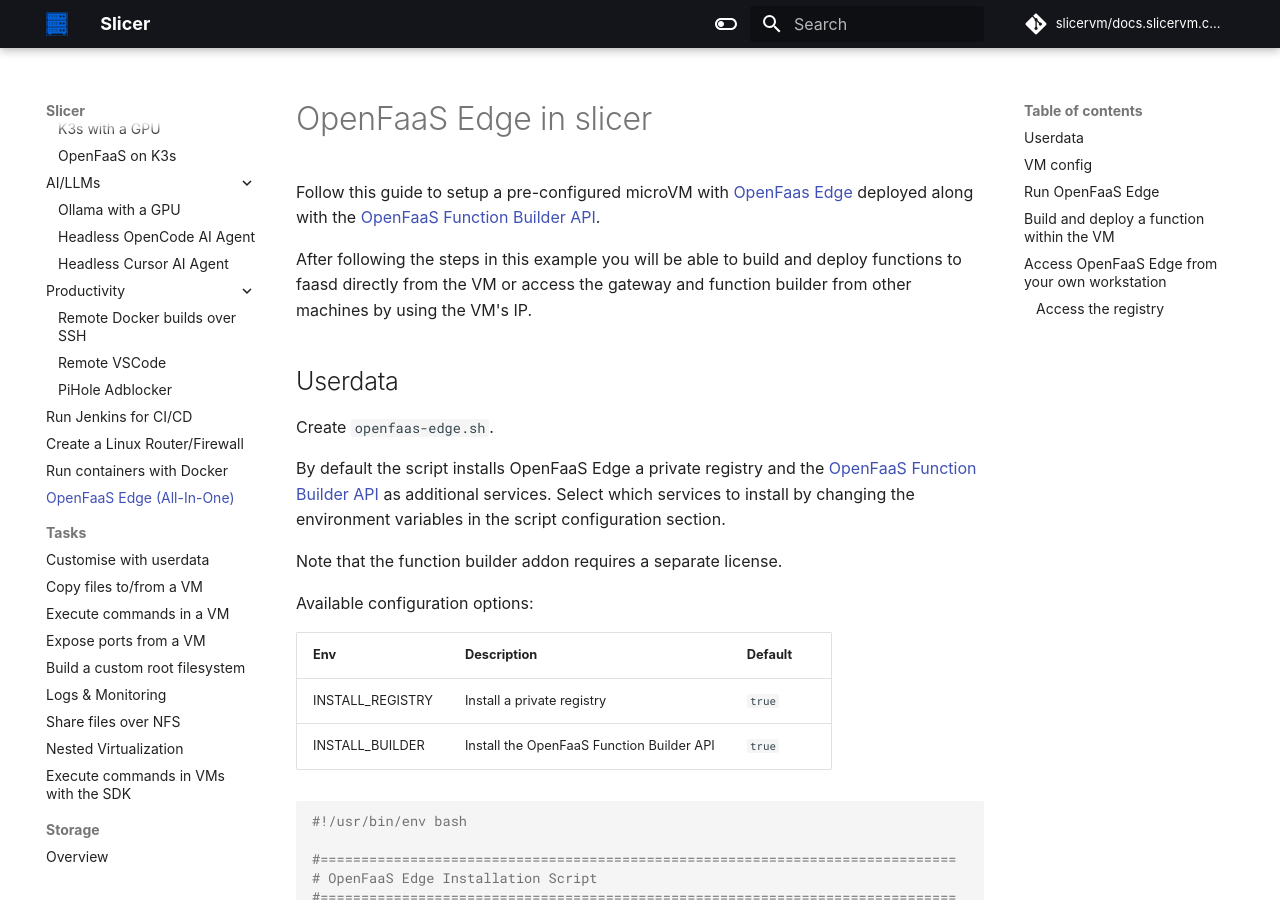
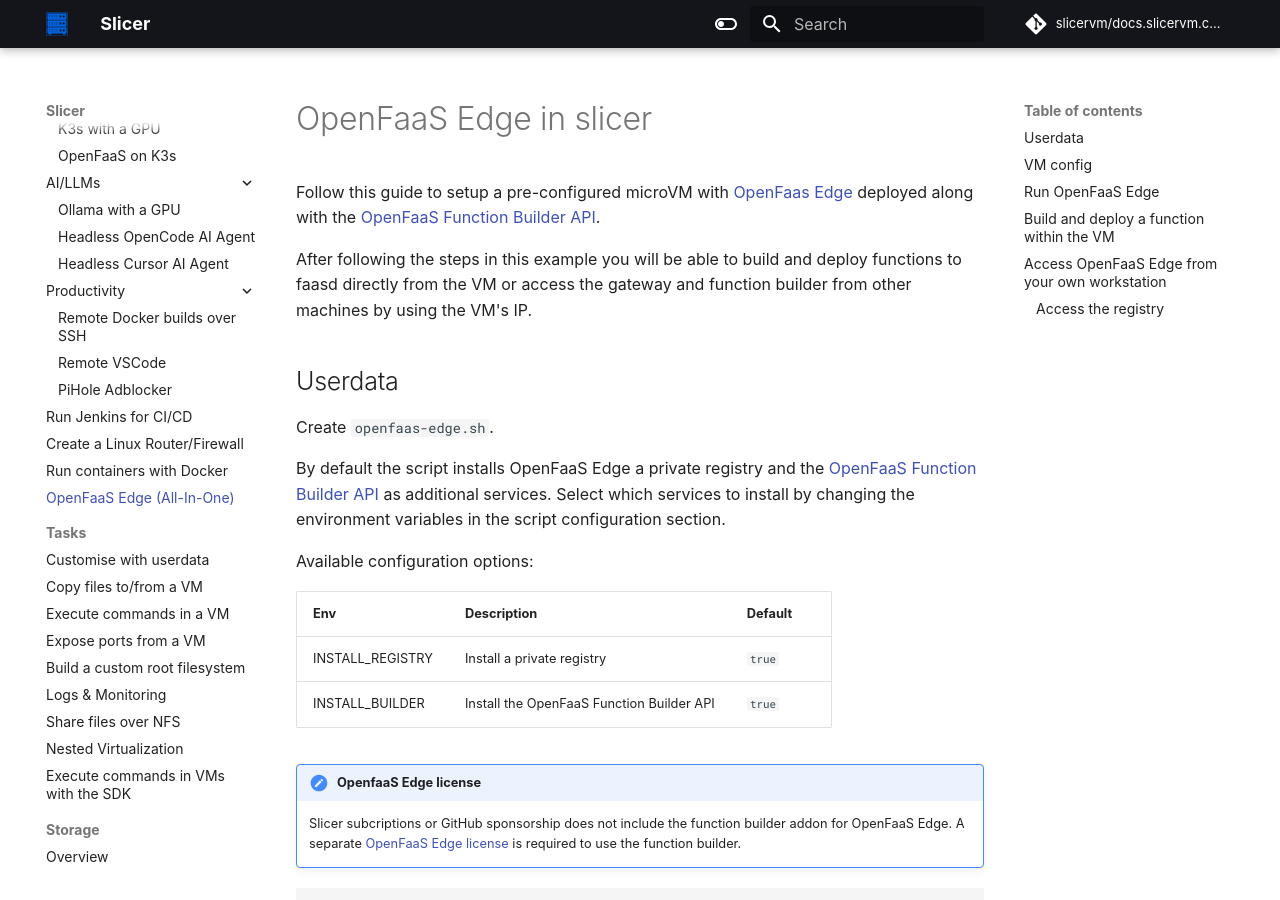
Before and after one commit to slicervm/docs.slicervm.com, an MkDocs documentation site: the page built from docs/examples/openfaas-edge.md, in a window 1280 px wide and 900 px high. Built offline with MkDocs 1.6.1 and Material for MkDocs 9.7.7, drawn with Linux system fonts in a browser that asks for light colours; some web fonts are replaced; comment, search, counter and statistics services are not loaded.

Commit message:
Update OpenFaaS Edge license note
Signed-off-by: Han Verstraete (OpenFaaS Ltd) <han@openfaas.com>

````diff
--- a/docs/examples/openfaas-edge.md
+++ b/docs/examples/openfaas-edge.md
@@ -10,14 +10,17 @@
 
 By default the script installs OpenFaaS Edge a private registry and the [OpenFaaS Function Builder API](https://docs.openfaas.com/edge/builder/) as additional services. Select which services to install by changing the environment variables in the script configuration section.
 
-Note that the function builder addon requires a separate license.
-
 Available configuration options:
 
 | Env | Description | Default|
 | --- | ----------- | ------ |
 | INSTALL_REGISTRY | Install a private registry | `true` |
 | INSTALL_BUILDER | Install the OpenFaaS Function Builder API | `true` |
+
+!!! note "OpenfaaS Edge license"
+
+    Slicer subcriptions or GitHub sponsorship does not include the function builder addon for OpenFaaS Edge.
+    A separate [OpenFaaS Edge license](https://www.openfaas.com/pricing/) is required to use the function builder.
 
 ```bash
 #!/usr/bin/env bash
````
